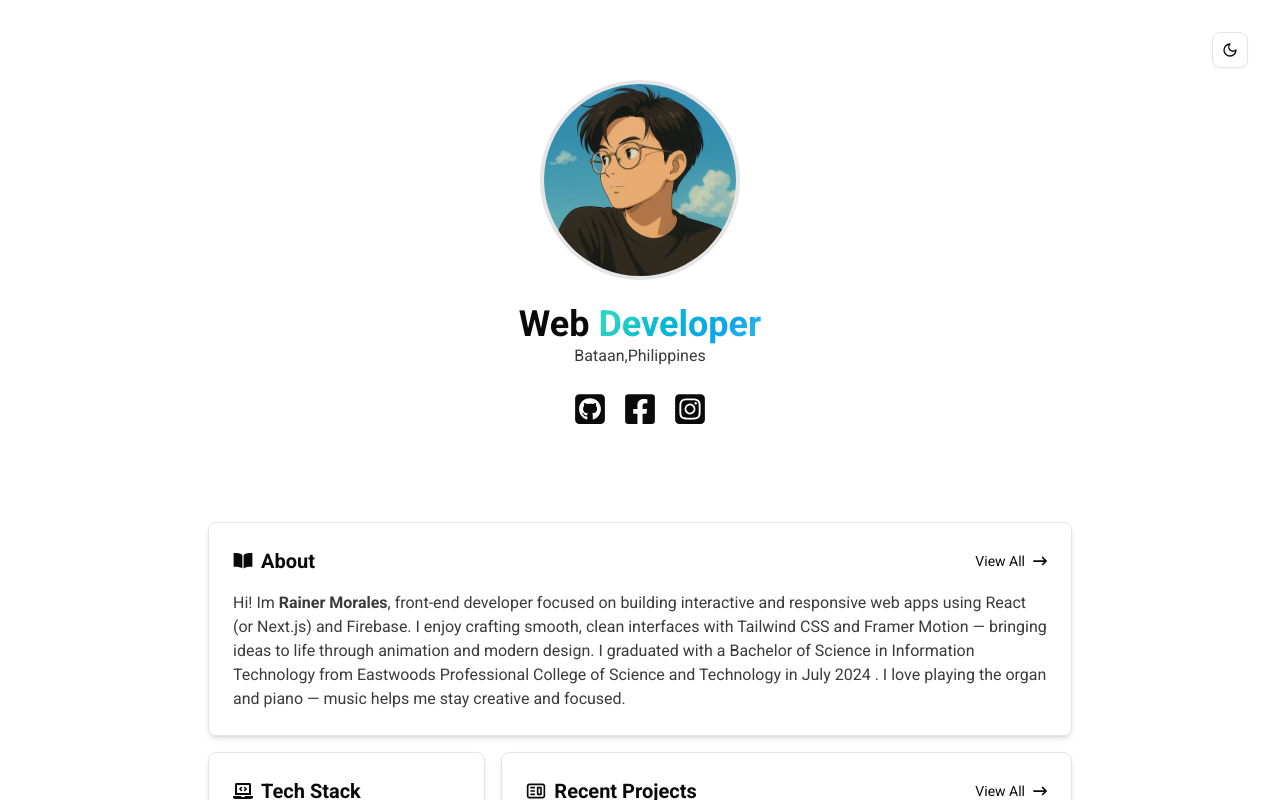
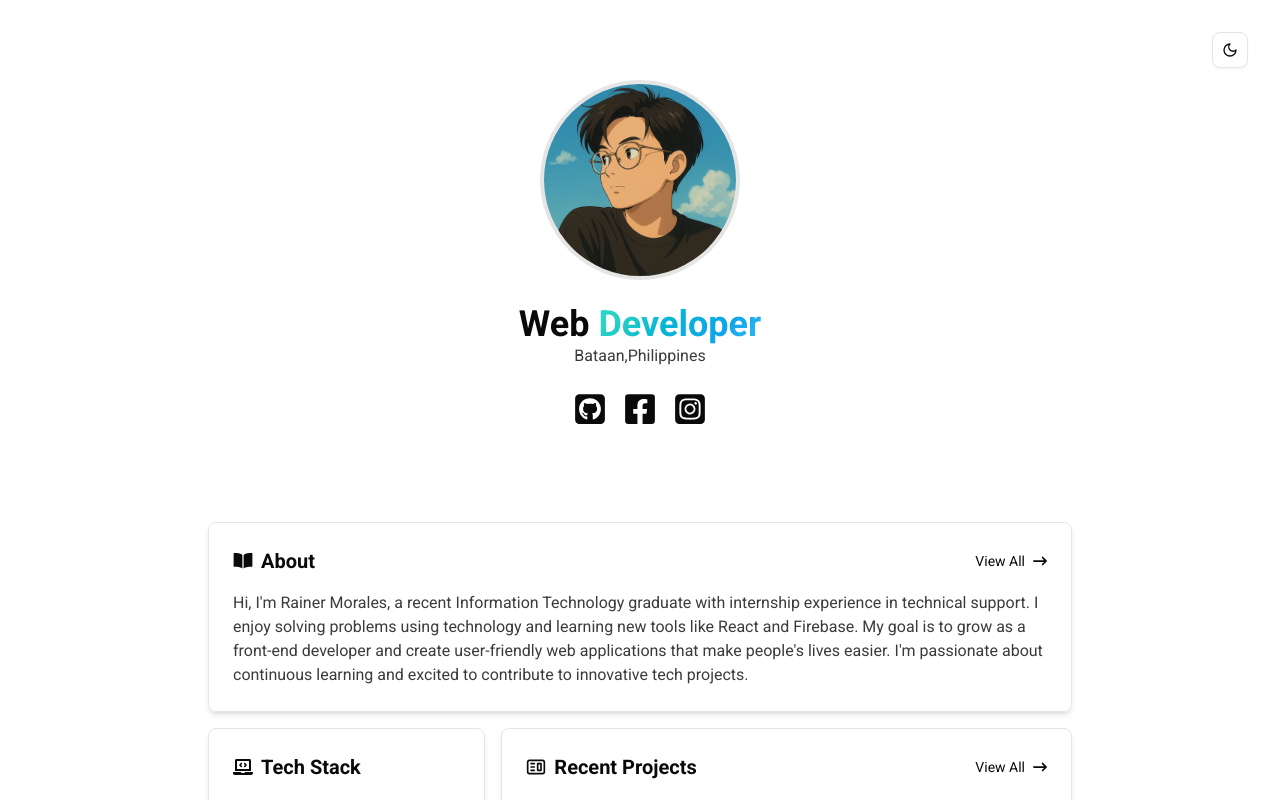
Before and after one commit to RainerMorales/My-Portfolio, a Next.js app: page / in a window 1280 px wide. Shown: the top 800 px of the page. Built offline with nearby package versions, Linux system fonts and the light colour scheme.

Commit message:
change about me summary

```diff
--- a/src/app/page.tsx
+++ b/src/app/page.tsx
@@ -65,14 +65,13 @@ export default function Home() {
             </Link>
           </div>
           <p className="opacity-80">
-            Hi! Im <span className="font-bold">Rainer Morales</span>, front-end developer focused on
-            building interactive and responsive web apps using React (or
-            Next.js) and Firebase. I enjoy crafting smooth, clean interfaces
-            with Tailwind CSS and Framer Motion — bringing ideas to life through
-            animation and modern design. I graduated with a Bachelor of Science
-            in Information Technology from Eastwoods Professional College of
-            Science and Technology in July 2024 . I love playing the organ and
-            piano — music helps me stay creative and focused.
+            Hi, I'm Rainer Morales, a recent Information Technology graduate
+            with internship experience in technical support. I enjoy solving
+            problems using technology and learning new tools like React and
+            Firebase. My goal is to grow as a front-end developer and create
+            user-friendly web applications that make people's lives easier. I'm
+            passionate about continuous learning and excited to contribute to
+            innovative tech projects.
           </p>
         </BlurFade>
         <BlurFade
```
